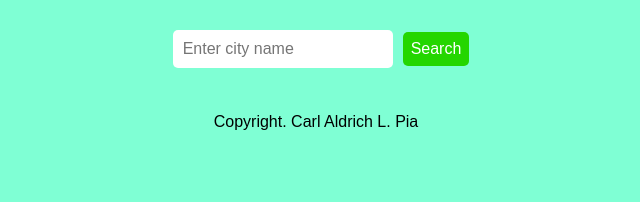
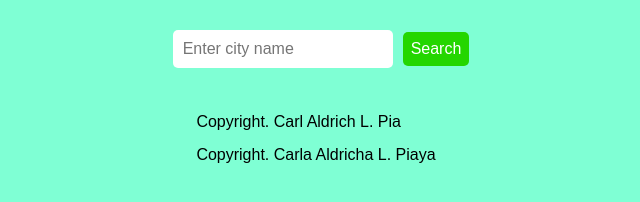
Before and after one commit to Piayayaya/WeatherApp-JavaScript-, a plain HTML site: page index.html in a window 1280 px wide. Shown: the whole page, without its empty margins (324-964 px from the left). Drawn offline with Linux system fonts and the light colour scheme.

Commit message:
Update index.html

```diff
--- a/index.html
+++ b/index.html
@@ -16,6 +16,7 @@
     </div>
     <div>
         <p>Copyright. Carl Aldrich L. Pia</p>
+        <p>Copyright. Carla Aldricha L. Piaya</p>
     </div>
     <script src="index.js"></script>
 </body>
```
